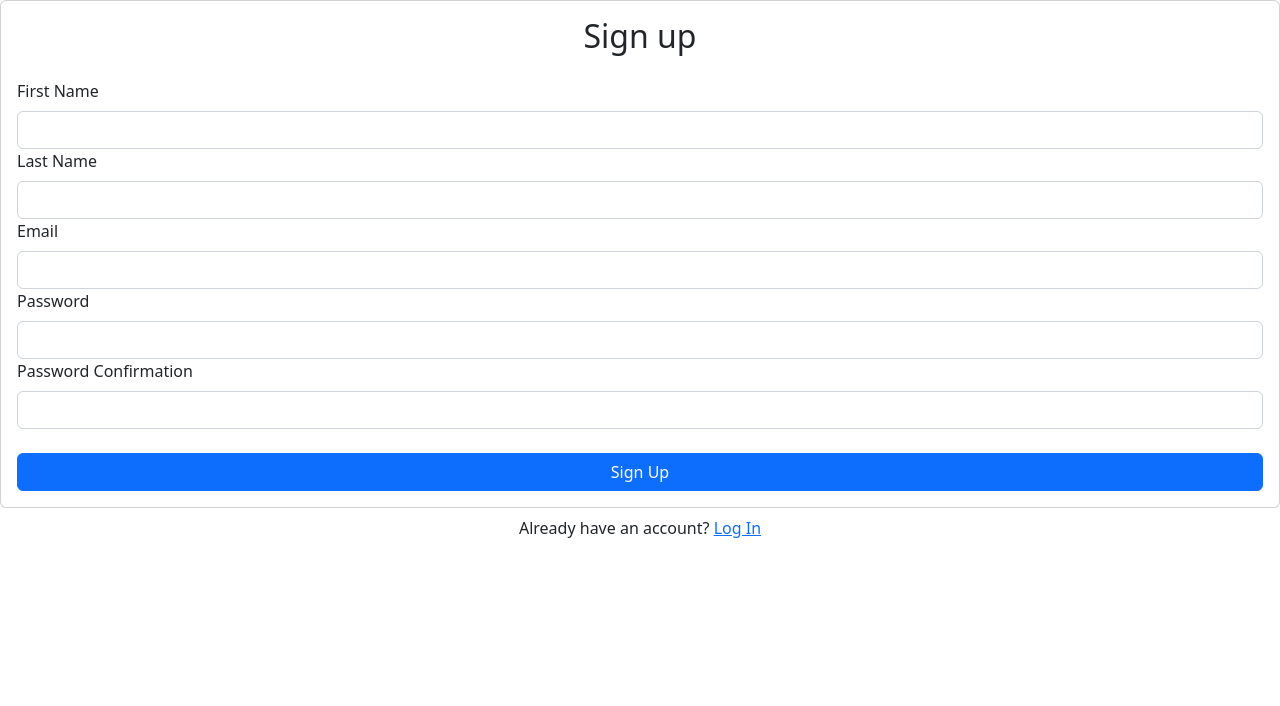
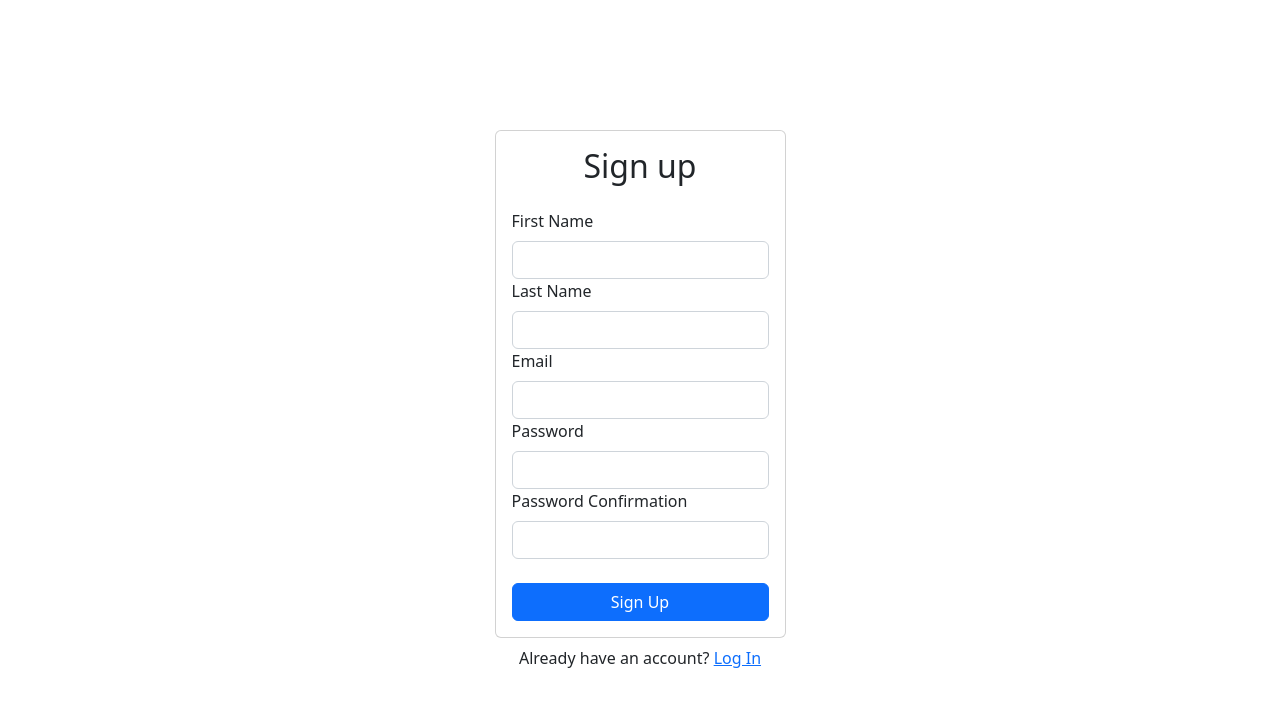
Before and after one commit to dalancox/firebase-react-auth, a React (Create React App) app: page /signup in a window 1280 px wide. Shown: the top 706 px of the page. Built offline with nearby package versions, Linux system fonts and the light colour scheme; no server answers.

Commit message:
changed login styles

```diff
--- a/src/components/authentication/ForgotPassword.js
+++ b/src/components/authentication/ForgotPassword.js
@@ -27,7 +27,7 @@ function ForgotPassword() {
     }
 
     return (
-    <div>
+    <div className='d-flex vh-100 flex-column justify-content-center align-items-center'>
         <Card>
             <Card.Body>
                 <h2 className='text-center mb-4'>Password Reset</h2>
--- a/src/components/authentication/Login.js
+++ b/src/components/authentication/Login.js
@@ -27,7 +27,7 @@ function Login() {
     }
 
     return (
-    <div>
+    <div className='d-flex vh-100 flex-column justify-content-center align-items-center'>
         <Card>
             <Card.Body>
                 <h2 className='text-center mb-4'>Log In</h2>
--- a/src/components/authentication/Signup.js
+++ b/src/components/authentication/Signup.js
@@ -34,7 +34,7 @@ function Signup() {
     }
 
     return (
-    <div>
+    <div className='d-flex vh-100 flex-column justify-content-center align-items-center'>
         <Card>
             <Card.Body>
                 <h2 className='text-center mb-4'>Sign up</h2>
```
